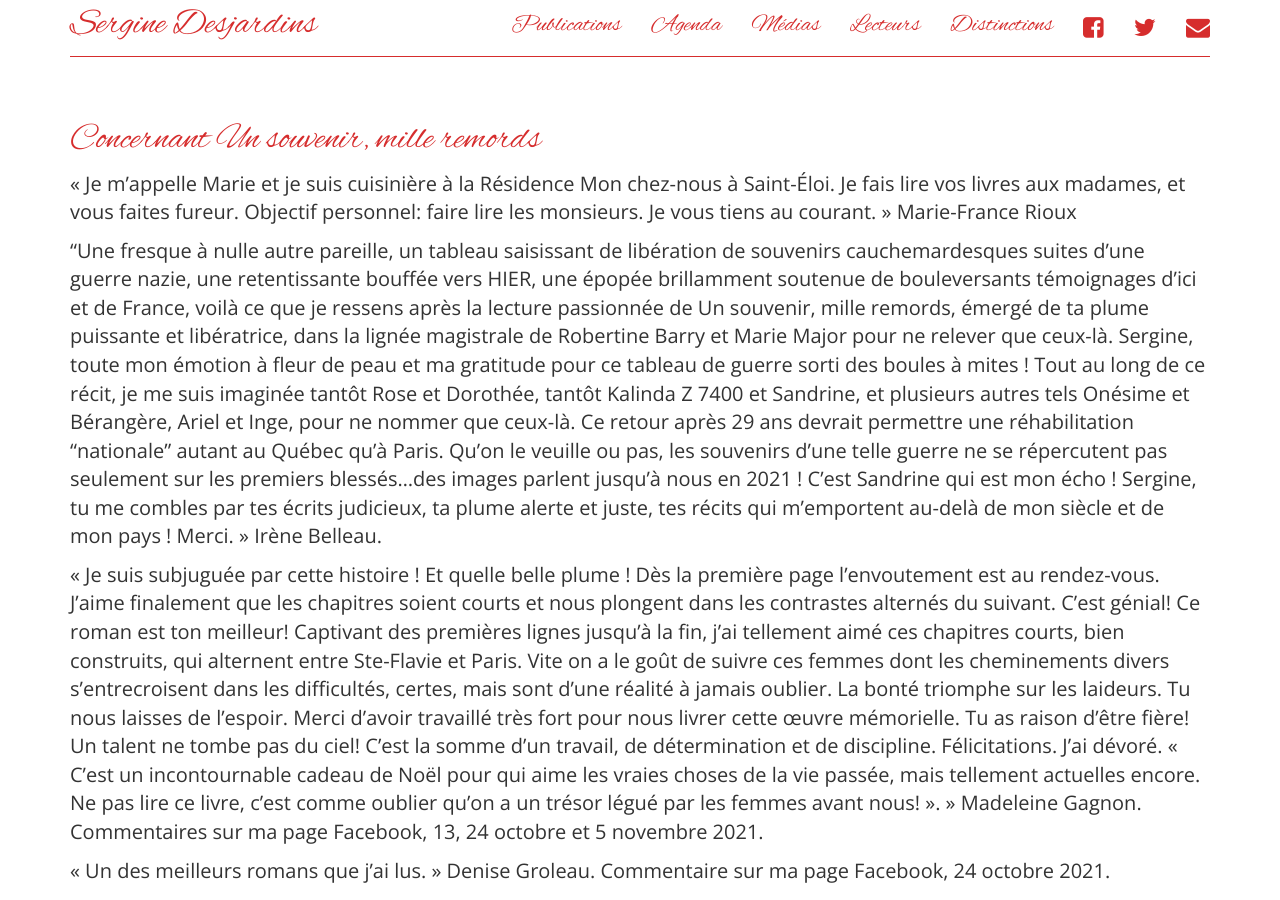
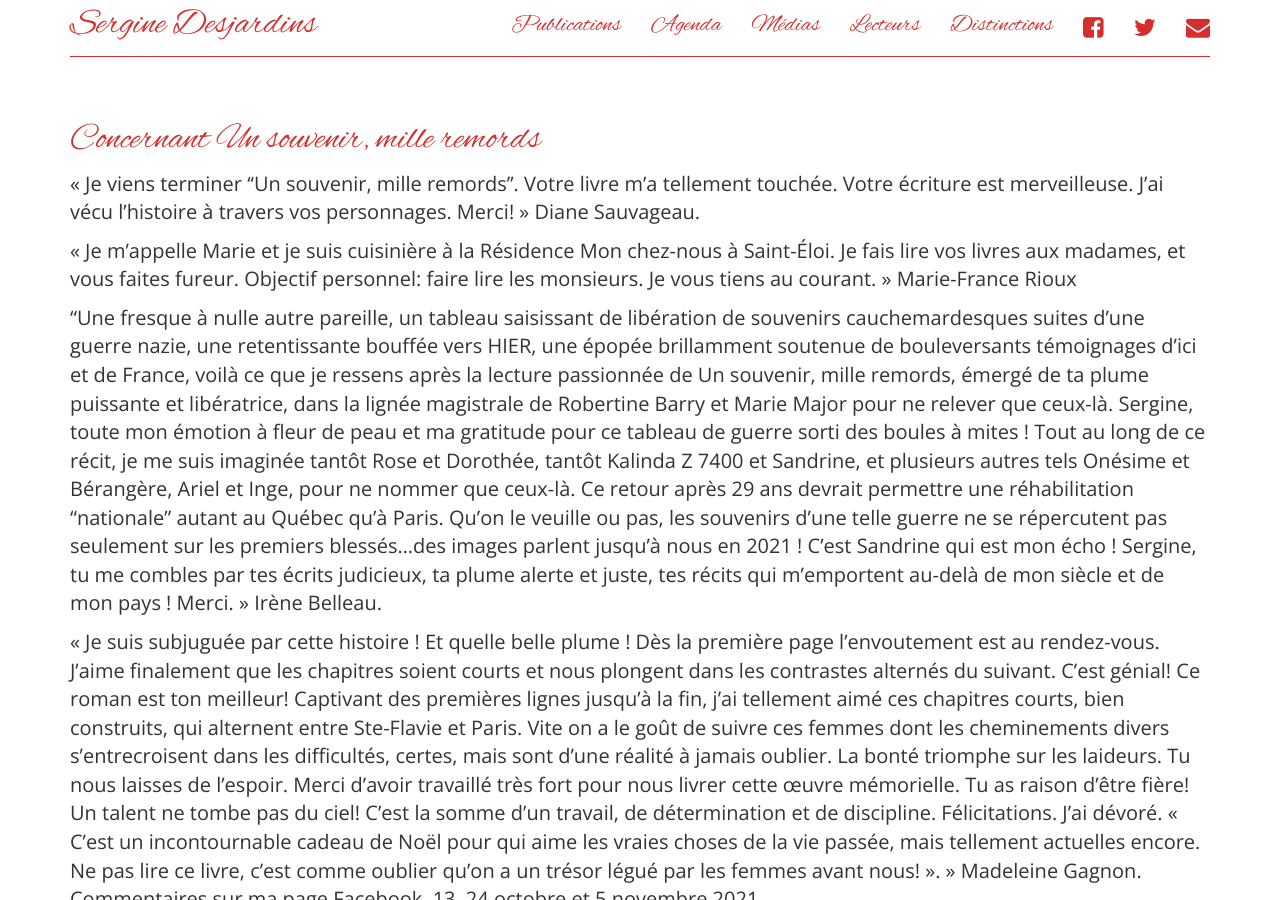
Before and after one commit to serginedesjardins/serginedesjardins.github.io, a Jekyll site: the page built from lecteurs.md, in a window 1280 px wide and 900 px high. Built offline with Jekyll 4.4.1, drawn with Linux system fonts in a browser that asks for light colours; nearby versions of some CDN libraries.

Commit message:
Diane Sauvageau lecteurs.md

```diff
--- a/lecteurs.md
+++ b/lecteurs.md
@@ -5,6 +5,8 @@ permalink: /lecteurs/
 ---
 
 # Concernant Un souvenir, mille remords
+
+« Je viens terminer ''Un souvenir, mille remords''.  Votre livre m'a tellement touchée.  Votre écriture est merveilleuse.  J'ai vécu l'histoire à travers vos personnages.  Merci! » Diane Sauvageau.
 
 « Je m'appelle Marie et je suis cuisinière à la Résidence Mon chez-nous à Saint-Éloi. Je fais lire vos livres aux madames, et vous faites fureur. Objectif personnel: faire lire les monsieurs. Je vous tiens au courant. » Marie-France Rioux
 
```
